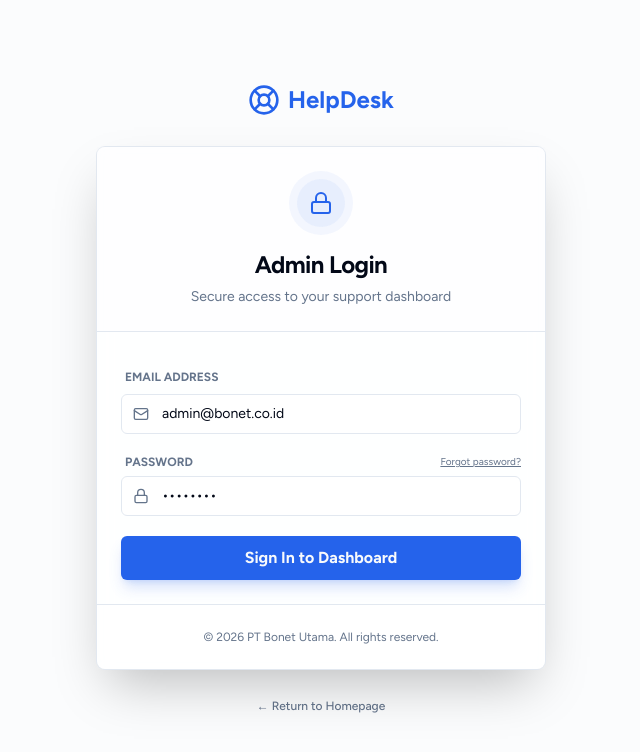
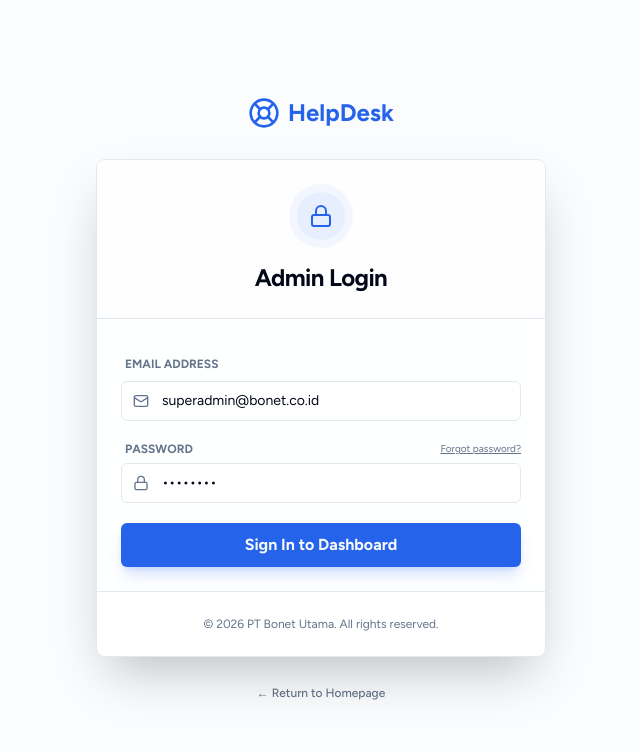
Before and after one commit to trileafu/helpdesk_app, a Next.js app: page /admin/login in a window 1280 px wide. Shown: the top 752 px of the page, without its empty margins (319-959 px from the left). Built offline with nearby package versions, Linux system fonts and the light colour scheme.

Commit message:
feat: Update seed data for superadmin and adjust login placeholder

```diff
--- a/src/app/admin/login/page.tsx
+++ b/src/app/admin/login/page.tsx
@@ -43,9 +43,6 @@ export default function LoginPage() {
 						<CardTitle className="text-2xl font-bold tracking-tight">
 							Admin Login
 						</CardTitle>
-						<CardDescription>
-							Secure access to your support dashboard
-						</CardDescription>
 					</CardHeader>
 					<CardContent className="pt-8 pb-6">
 						<form action={formAction} className="space-y-5">
@@ -63,8 +60,8 @@ export default function LoginPage() {
 										name="email"
 										id="email"
 										required
-										placeholder="admin@bonet.co.id"
-										defaultValue="admin@bonet.co.id"
+										placeholder="superadmin@bonet.co.id"
+										defaultValue="superadmin@bonet.co.id"
 										className="pl-10 h-10"
 									/>
 								</div>
```
Also changed, not shown: prisma/seed.ts (+4 -4 lines).
